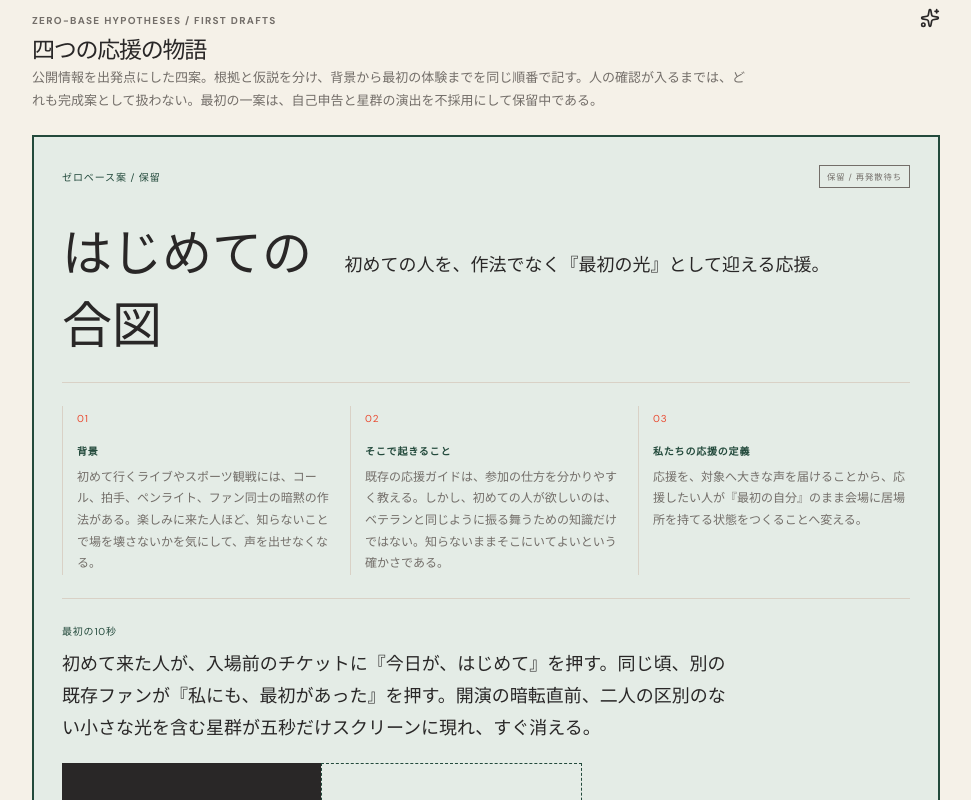
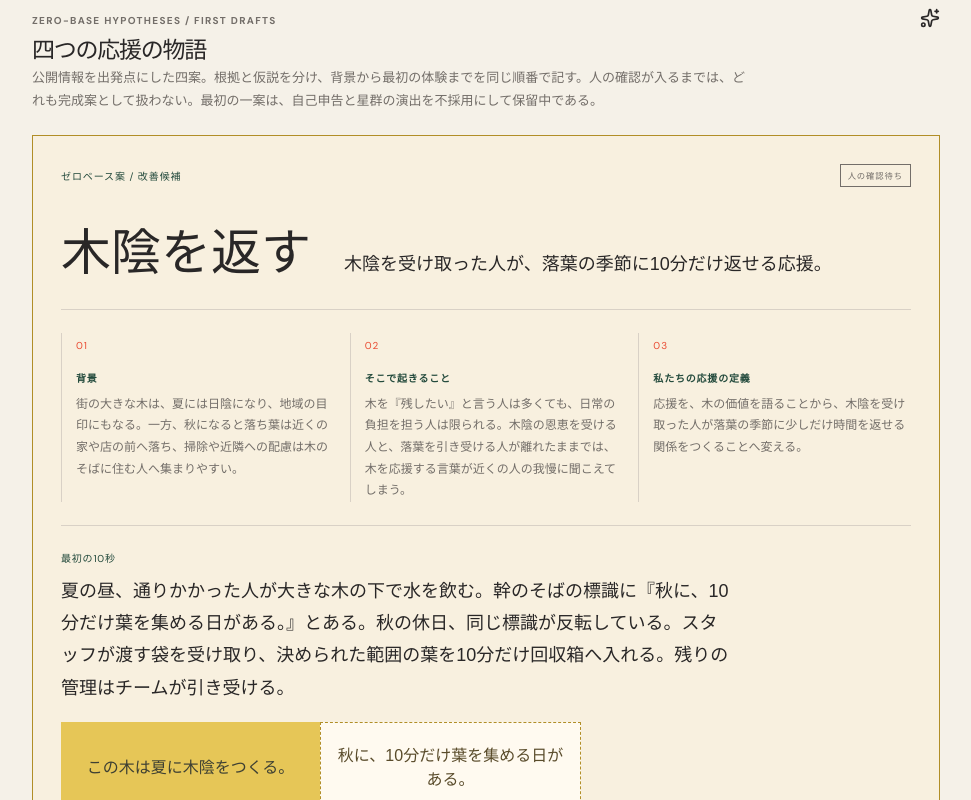
Before and after one commit to YashunX/Branco, a Next.js app: page /reports in a window 1280 px wide. Shown: the part 1000-1800 px from the top of the page, without its empty margins (272-1243 px from the left). Built offline with nearby package versions, Linux system fonts and the light colour scheme.

Commit message:
Separate parked report concepts

```diff
--- a/src/app/reports/page.tsx
+++ b/src/app/reports/page.tsx
@@ -5,6 +5,8 @@ const storySteps = ["背景", "そこで起きること", "私たちの応援の
 
 export default function Reports() {
   const briefs: PreScreenBrief[] = harness.preScreenBriefs;
+  const activeBriefs = briefs.filter((brief) => brief.status !== "保留 / 再発散待ち");
+  const parkedBriefs = briefs.filter((brief) => brief.status === "保留 / 再発散待ち");
   const prototypes: PrototypePreview[] = harness.prototypePreviews;
   const reviewQuestions: ReviewQuestion[] = harness.reviewQuestions;
   const archiveObservations: ArchiveObservation[] = harness.archiveObservations;
@@ -27,7 +29,8 @@ export default function Reports() {
       <div className="section-heading"><div><span className="card-label">ZERO-BASE HYPOTHESES / FIRST DRAFTS</span><h2>四つの応援の物語</h2></div><Sparkles size={20} /></div>
       <p className="story-section-intro">公開情報を出発点にした四案。根拠と仮説を分け、背景から最初の体験までを同じ順番で記す。人の確認が入るまでは、どれも完成案として扱わない。最初の一案は、自己申告と星群の演出を不採用にして保留中である。</p>
       <div className="story-candidates">
-        {briefs.map((brief, index) => {
+        {activeBriefs.map((brief) => {
+          const index = briefs.findIndex((item) => item.id === brief.id);
           const prototype = prototypes[index];
           const steps = [brief.background, brief.tension, brief.redefinition];
           return <article className={`story-candidate ${index === 0 ? "primary-story" : index === 1 ? "secondary-story" : "tertiary-story"}`} key={brief.id}>
@@ -40,6 +43,7 @@ export default function Reports() {
           </article>;
         })}
       </div>
+      {parkedBriefs.length > 0 && <p className="story-section-intro">保留中：{parkedBriefs.map((brief) => `${brief.title}（${brief.status}）`).join(" / ")}</p>}
     </section>
 
     <section className="story-memo" aria-labelledby="production-memo-title">
```
